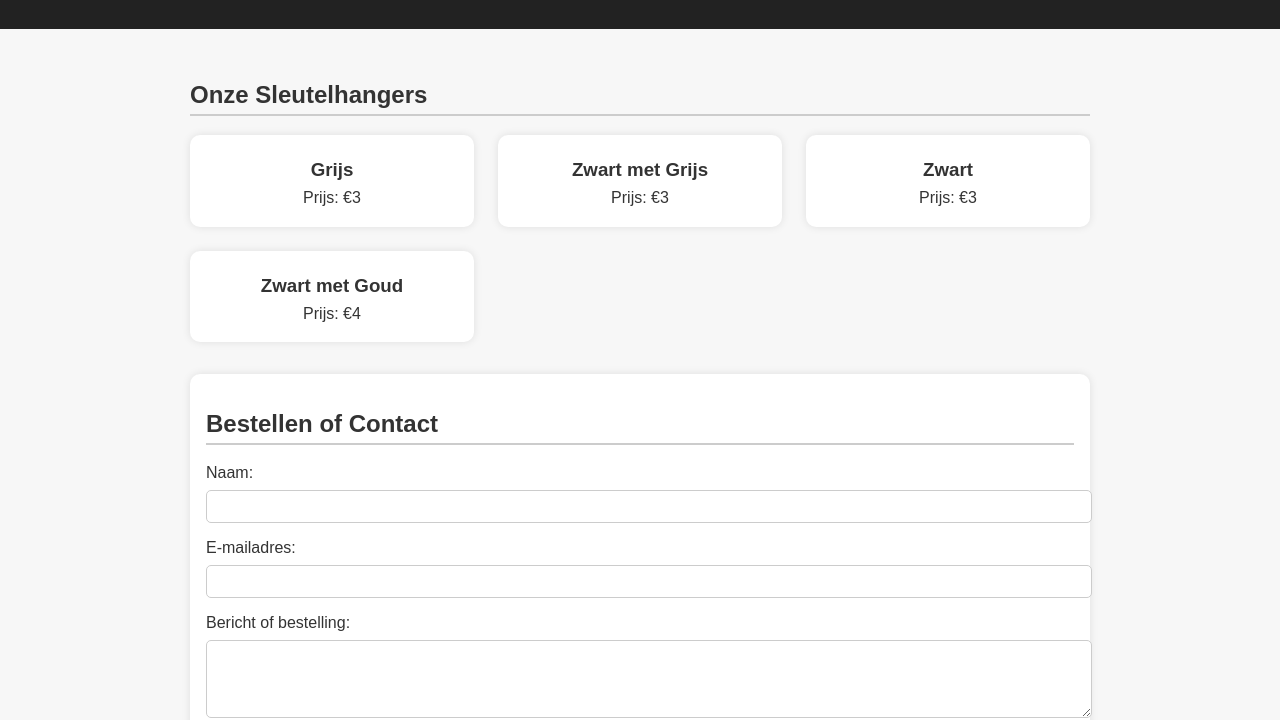
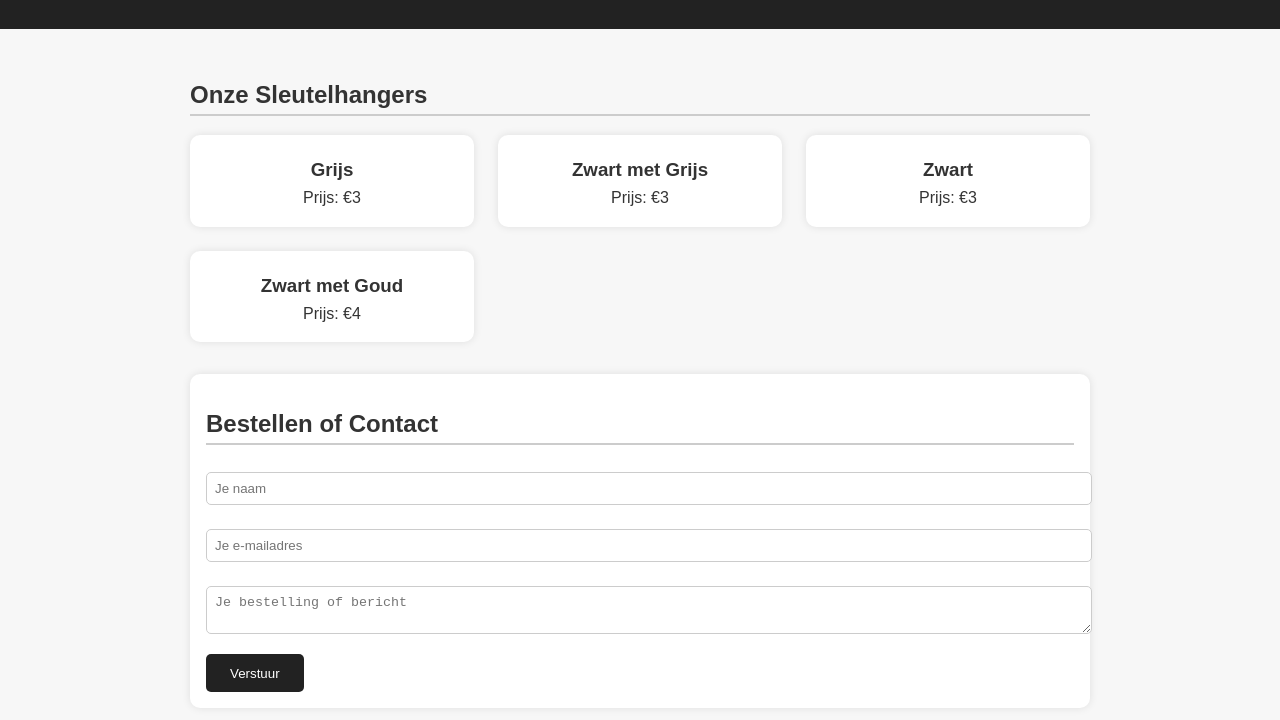
Before and after one commit to Amoroopro/sleutelhanger, a plain HTML site: page index.html in a window 1280 px wide. Shown: the part 117-837 px from the top of the page. Drawn offline with Linux system fonts and the light colour scheme.

Commit message:
Add files via upload

```diff
--- a/index.html
+++ b/index.html
@@ -110,18 +110,18 @@
 
     <section class="contact-form">
         <h2>Bestellen of Contact</h2>
-      <form action="https://formspree.io/f/mpwddpdl" method="POST">
-          <label for="name">Naam:</label>
-          <input type="text" id="name" name="name" required>
+      <form action="amory.smetryns@leiepoort.be" method="POST">
+        <input type="text" name="name" placeholder="Je naam" required>
+        <input type="email" name="email" placeholder="Je e-mailadres" required>
+        <textarea name="message" placeholder="Je bestelling of bericht" required></textarea>
 
-          <label for="email">E-mailadres:</label>
-          <input type="email" id="email" name="email" required>
+        <!-- Verborgen opties -->
+        <input type="hidden" name="_autoresponse" value="Bedankt voor je bestelling! We nemen zo snel mogelijk contact met je op.">
+        <input type="hidden" name="_template" value="table"> <!-- Netjes in je mailbox -->
 
-          <label for="message">Bericht of bestelling:</label>
-          <textarea id="message" name="message" rows="4" required></textarea>
+        <button type="submit">Verstuur</button>
+      </form>
 
-          <button type="submit">Verstuur</button>
-      </form>
 
     </section>
 </main>
```
